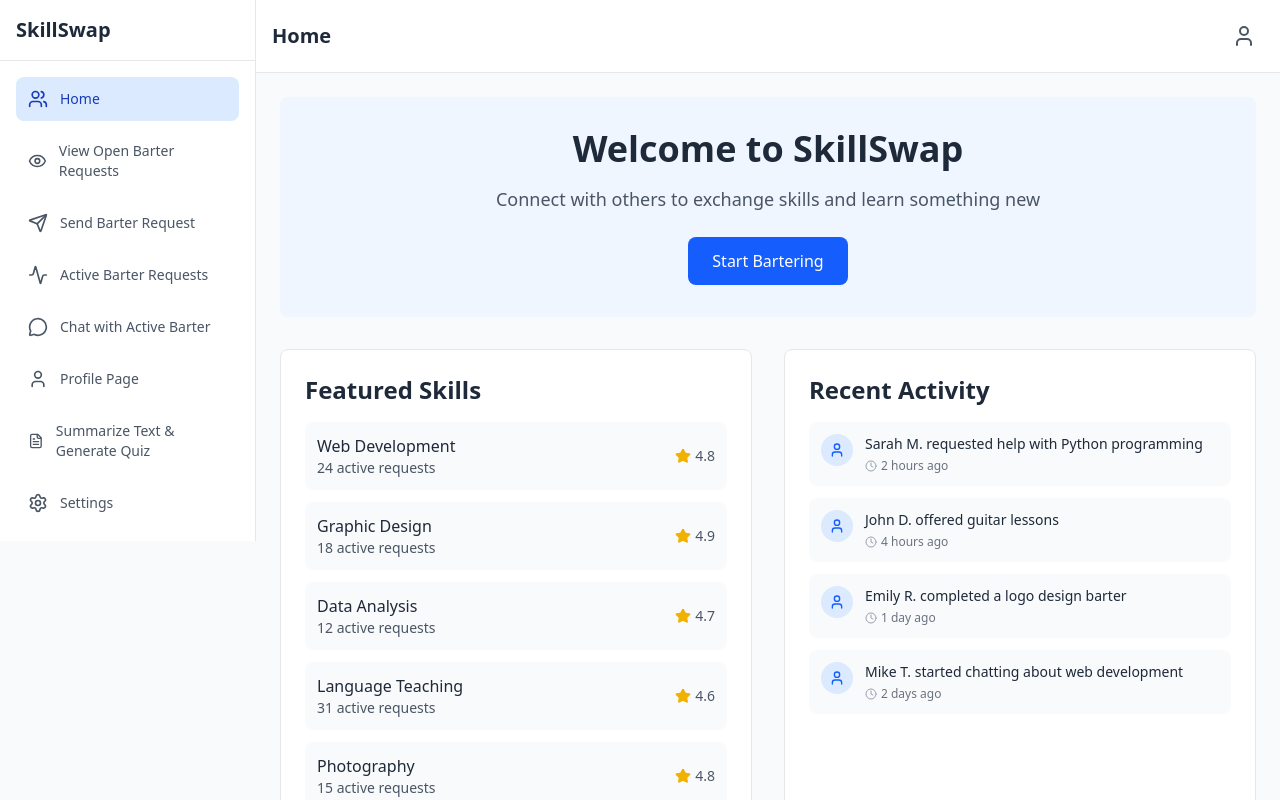
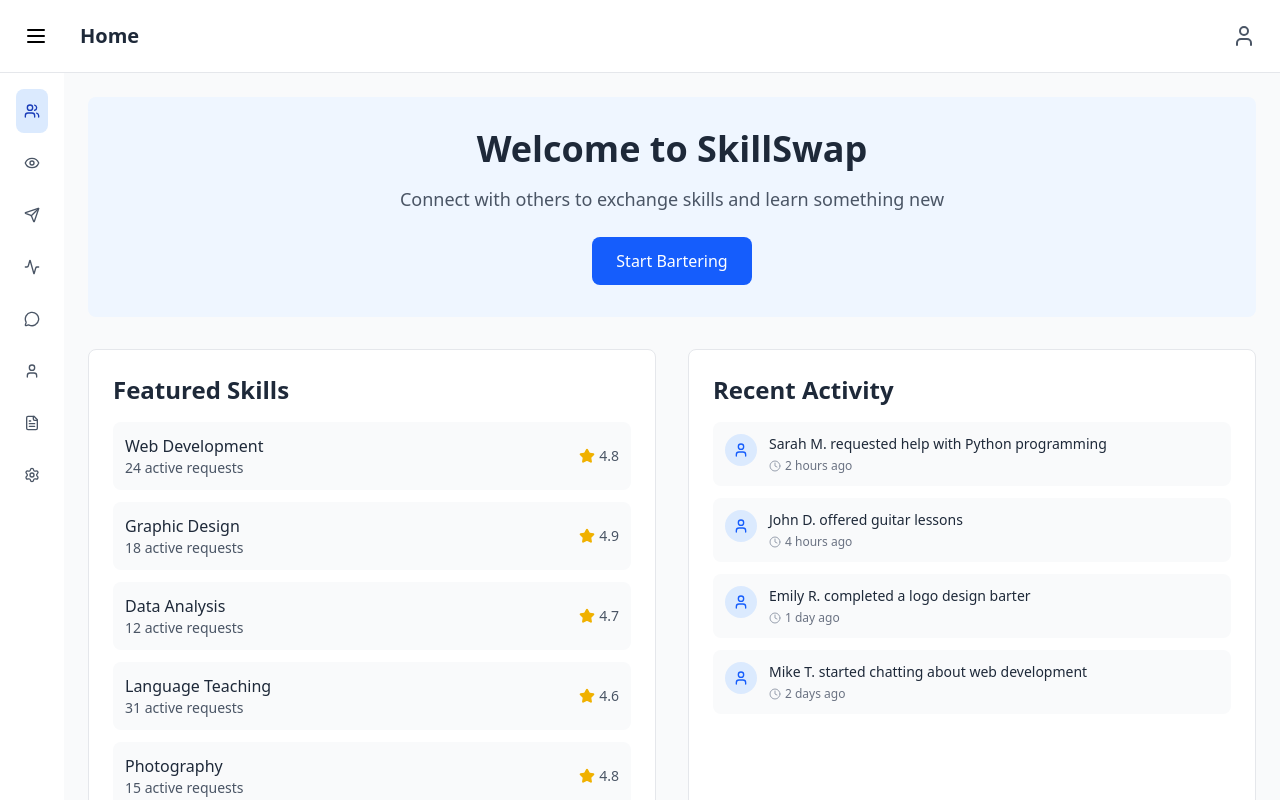
Before and after one commit to shivam8112005/Skill-Swap, a React (Vite) app in the folder Skill-Swap Frontend/Frontend/: page / in a window 1280 px wide. Shown: the top 800 px of the page. Built offline with nearby package versions, Linux system fonts and the light colour scheme.

Commit message:
created sidebar for navigation

```diff
--- a/Skill-Swap Frontend/Frontend/src/Pages/Home.jsx
+++ b/Skill-Swap Frontend/Frontend/src/Pages/Home.jsx
@@ -323,10 +323,17 @@ const Home = () => {
   return (
     <div className="min-h-screen bg-gray-50 flex">
       {/* Sidebar */}
-      <div className={`${isSidebarOpen ? 'translate-x-0' : '-translate-x-full'} md:translate-x-0 fixed md:relative z-30 w-64 bg-white border-r border-gray-200 transition-transform duration-300 ease-in-out h-full`}>
-        <div className="p-4 border-b border-gray-200">
-          <h2 className="text-xl font-bold text-gray-800">SkillSwap</h2>
-        </div>
+      {/* <div className={`${isSidebarOpen ? 'translate-x-0' : '-translate-x-full'} md:translate-x-0 fixed md:relative z-30 w-64 bg-white border-r border-gray-200 transition-transform duration-300 ease-in-out h-full`}>
+
+        <div className="p-4 border-b border-gray-200 flex items-center justify-around">
+  <button
+              onClick={() => setIsSidebarOpen(!isSidebarOpen)}
+              className="p-2 rounded-lg hover:bg-gray-100"
+            >
+              <Menu className="w-6 h-6" />
+            </button>
+  <h2 className="text-xl font-bold text-gray-800">SkillSwap</h2>
+</div>
         <nav className="p-4">
           <ul className="space-y-2">
             {navigationItems.map((item) => {
@@ -351,7 +358,65 @@ const Home = () => {
             })}
           </ul>
         </nav>
-      </div>
+      </div> */}
+
+
+
+
+      <div className={`h-screen bg-white transition-all duration-300 ${isSidebarOpen ? 'w-60' : 'w-16'}`}>
+  <div className="p-4 border-b border-gray-200 flex items-center justify-between">
+    <button
+      onClick={() => setIsSidebarOpen(!isSidebarOpen)}
+      className="p-2 rounded-lg hover:bg-gray-100"
+    >
+      <Menu className="w-6 h-6" />
+    </button>
+    {isSidebarOpen && (
+      <h2 className="text-xl font-bold text-gray-800 ml-2">SkillSwap</h2>
+    )}
+  </div>
+
+  <nav className="p-4">
+    <ul className="space-y-2">
+      {navigationItems.map((item) => {
+        const Icon = item.icon;
+        return (
+          // <li key={item.id}>
+          //   <button
+          //     onClick={() => handleTabClick(item.id)}
+          //     className={`w-full flex items-center p-3 rounded-lg transition-colors ${
+          //       activeTab === item.id
+          //         ? 'bg-blue-100 text-blue-800'
+          //         : 'text-gray-600 hover:bg-gray-100'
+          //     }`}
+          //   >
+          //     {/* <Icon className="w-5 h-5" /> */}
+          //     <Icon className={`transition-all ${isSidebarOpen ? 'w-5 h-5' : 'w-7 h-7 mx-auto'}`} />
+
+          //     {isSidebarOpen && <span className="ml-3 text-sm">{item.label}</span>}
+          //   </button>
+          // </li>
+
+          <li key={item.id}>
+  <button
+    onClick={() => handleTabClick(item.id)}
+    className={`w-full ${isSidebarOpen ? 'flex items-center p-3' : 'flex justify-center p-2'}
+      rounded-lg transition-all duration-300
+      ${activeTab === item.id ? 'bg-blue-100 text-blue-800' : 'text-gray-600 hover:bg-gray-100'}
+    `}
+  >
+    <Icon className={`transition-all ${isSidebarOpen ? 'w-5 h-5' : 'w-7 h-7'}`} />
+    {isSidebarOpen && <span className="ml-3 text-sm">{item.label}</span>}
+  </button>
+</li>
+
+        );
+      })}
+    </ul>
+  </nav>
+</div>
+
+
 
       {/* Main Content */}
       <div className="flex-1 flex flex-col">
```
